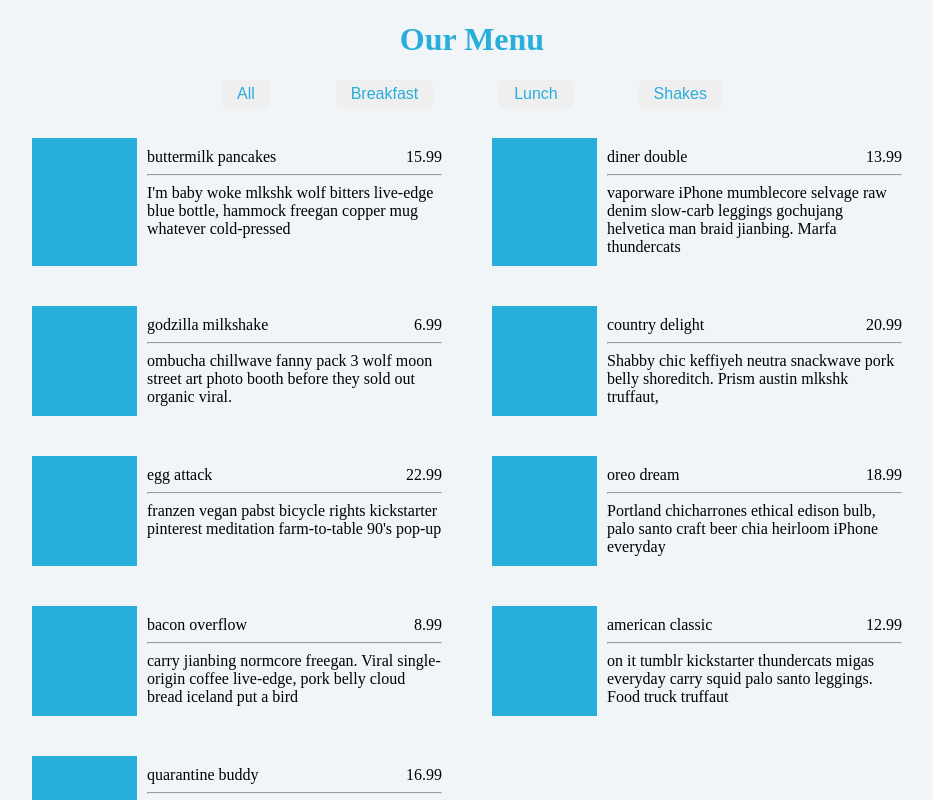
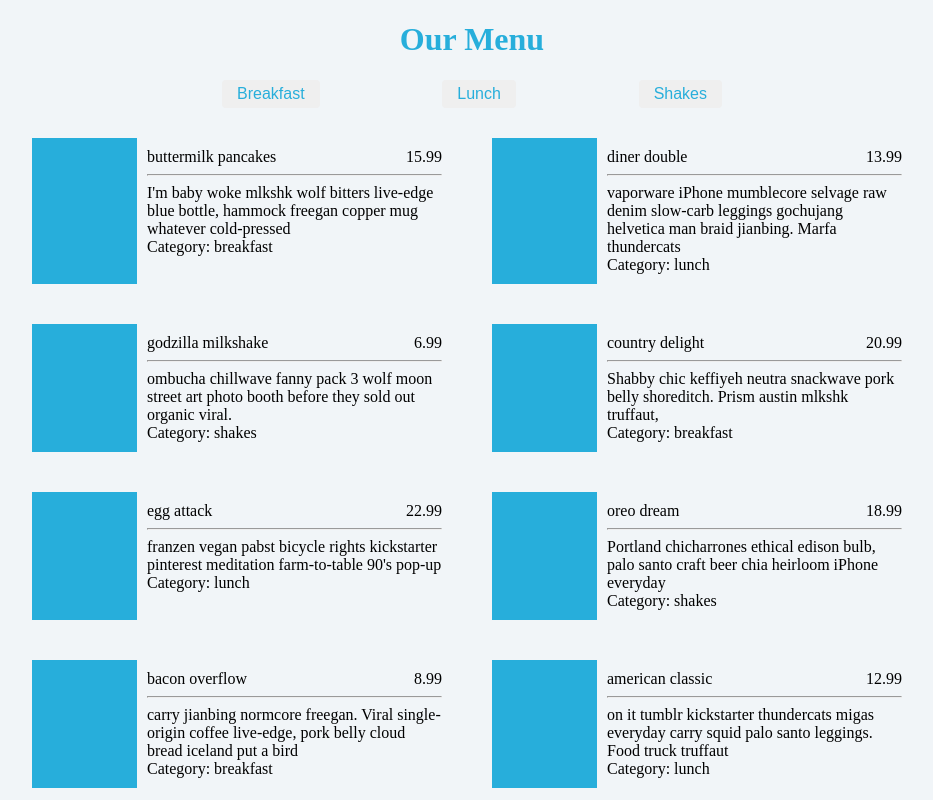
Before and after one commit to acciojob/menu-arshad012, a React app: page / in a window 1280 px wide. Shown: the top 800 px of the page, without its empty margins (168-1101 px from the left). Built offline with nearby package versions, Linux system fonts and the light colour scheme.

Commit message:
button hide functionality added

```diff
--- a/src/components/App.js
+++ b/src/components/App.js
@@ -1,14 +1,17 @@
 
-import React from "react";
+import React, { useState } from "react";
 import { dishesData } from "./data";
 import Dish from "./dish";
 import '../styles/App.css';
 
 function App() {
     const [data, setData] = React.useState(dishesData);
+    const [hideBtn, setHideBtn] = useState('all');
 
     const handleFilter = (e) => {
-        const category = (e.target.innerText).toLowerCase();
+        const category = e.target.value;
+
+        setHideBtn(category);
 
         if(category == 'all') {
             const filteredData = dishesData;
@@ -24,10 +27,10 @@ function App() {
     return <div id="main">
         <h1>Our Menu</h1>
         <div className="filters">
-            <button onClick={(e) => handleFilter(e)}>All</button>
-            <button data-test-id="menu-item-breakfast" id="filter-btn-1" onClick={(e) => handleFilter(e)}>Breakfast</button>
-            <button data-test-id="menu-item-lunch" id="filter-btn-2" onClick={(e) => handleFilter(e)}>Lunch</button>
-            <button data-test-id="menu-item-shakes" id="filter-btn-3" onClick={(e) => handleFilter(e)}>Shakes</button>
+            <button value='all' style={{display: hideBtn == 'all' ? 'none' : 'block'}} onClick={(e) => handleFilter(e)}>All</button>
+            <button value='breakfast' style={{display: hideBtn == 'breakfast' ? 'none' : 'block'}} data-test-id="menu-item-breakfast" id="filter-btn-1" onClick={(e) => handleFilter(e)}>Breakfast</button>
+            <button value='lunch' style={{display: hideBtn == 'lunch' ? 'none' : 'block'}} data-test-id="menu-item-lunch" id="filter-btn-2" onClick={(e) => handleFilter(e)}>Lunch</button>
+            <button value='shakes' style={{display: hideBtn == 'shakes' ? 'none' : 'block'}} data-test-id="menu-item-shakes" id="filter-btn-3" onClick={(e) => handleFilter(e)}>Shakes</button>
         </div>
         <div className="dishedContainer">
             {
--- a/src/components/dish.jsx
+++ b/src/components/dish.jsx
@@ -19,6 +19,7 @@ const Dish = ({details}) => {
             <div className="description">
                 {desc}
             </div>
+            <div>Category: {category}</div>
         </div>
     </div>
 }
```
